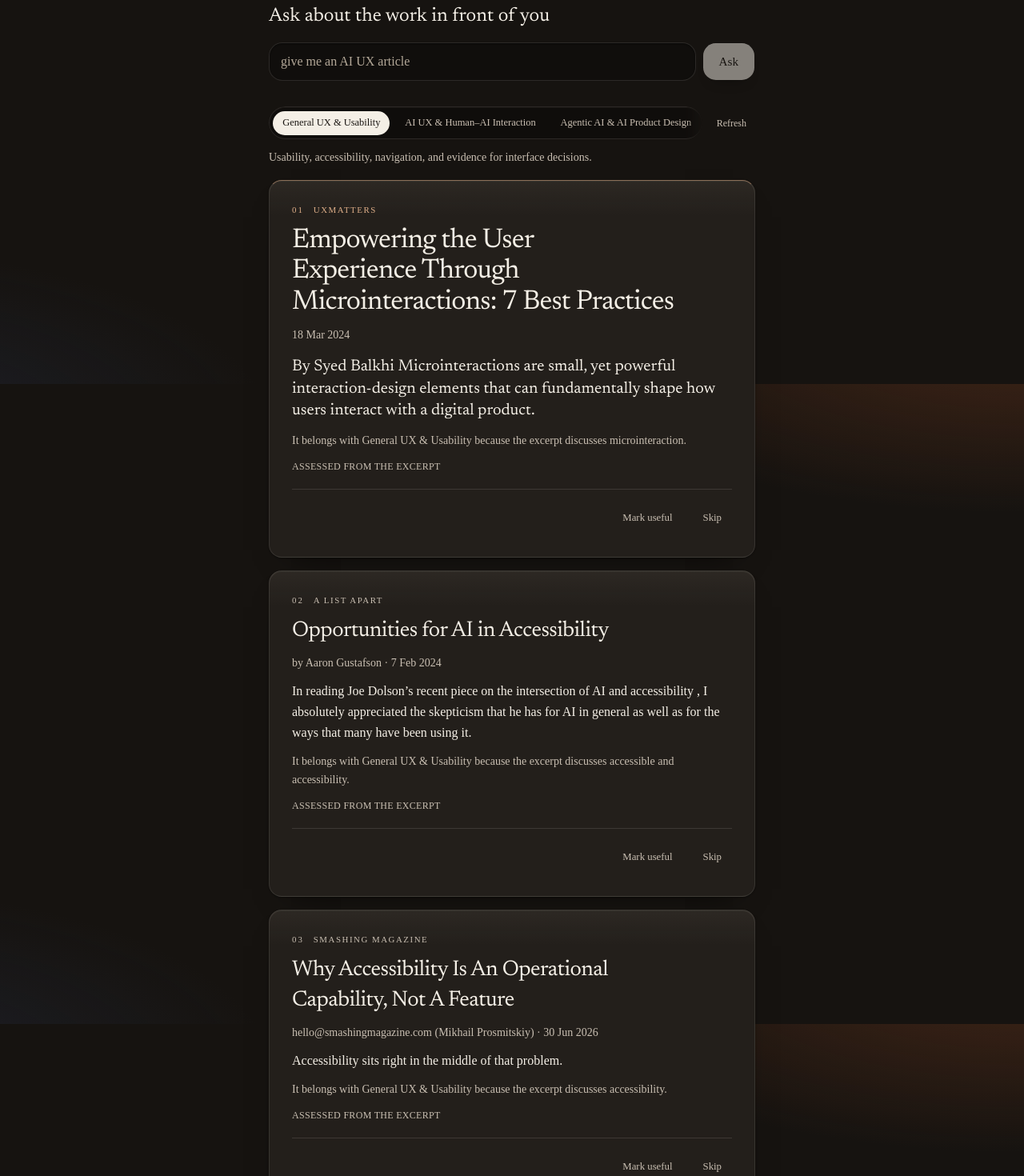
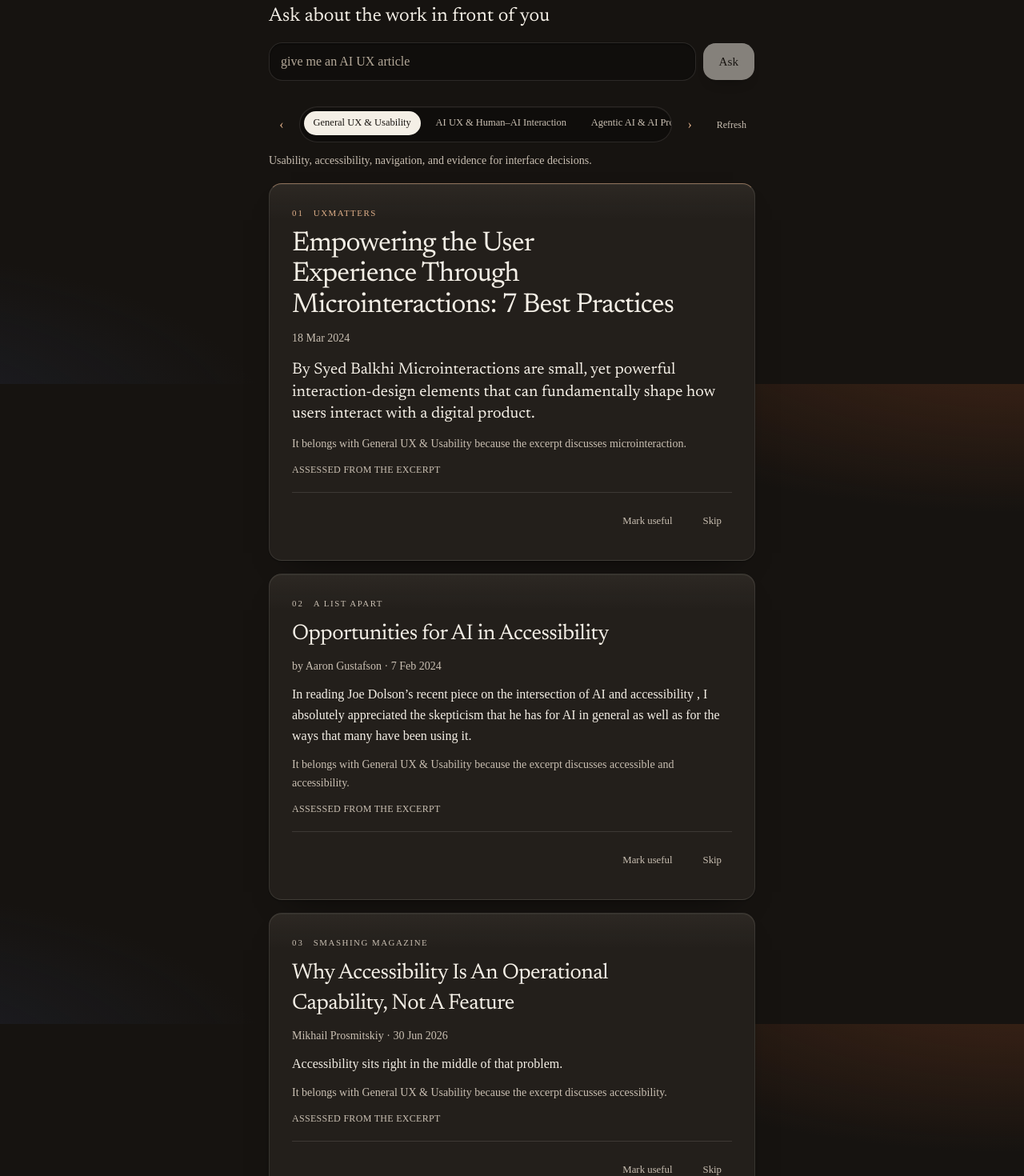
Before and after one commit to Divyaray16/reading-desk, a Next.js app in the folder web/: page / in a window 1280 px wide. Shown: the part 320-1790 px from the top of the page at 80% size. Built offline with nearby package versions, Linux system fonts and the light colour scheme.

Commit message:
Keep search results in the desk and show category scrolling.
Co-authored-by: raydivya7 <raydivya7@gmail.com>

```diff
--- a/web/app/globals.css
+++ b/web/app/globals.css
@@ -186,19 +186,30 @@
   gap: 0.3rem;
   min-width: 0;
   max-width: 100%;
-  padding: 0.2rem;
+  padding: 0.2rem 0.2rem 0.45rem;
   overflow-x: auto;
   overscroll-behavior-x: contain;
-  scrollbar-width: none;
+  scroll-behavior: smooth;
+  scrollbar-width: thin;
+  scrollbar-color: #e0b08a transparent;
   border: 1px solid var(--border);
   border-radius: 999px;
   background: rgba(8, 6, 5, 0.42);
   box-shadow: inset 0 1px 0 rgba(255, 236, 214, 0.04);
-  mask-image: linear-gradient(90deg, #000 0, #000 calc(100% - 1.25rem), transparent);
 }
 
 .desk-topics::-webkit-scrollbar {
-  display: none;
+  display: block;
+  height: 4px;
+}
+
+.desk-topics::-webkit-scrollbar-thumb {
+  background: #e0b08a;
+  border-radius: 999px;
+}
+
+.desk-topics::-webkit-scrollbar-track {
+  background: transparent;
 }
 
 .desk-topics > [data-slot="button"] {
--- a/web/components/desk.tsx
+++ b/web/components/desk.tsx
@@ -1,6 +1,6 @@
 "use client";
 
-import { useEffect, useState, type FormEvent } from "react";
+import { useEffect, useRef, useState, type FormEvent } from "react";
 import { Button } from "@/components/ui/button";
 import { ask, type AskResult } from "@/lib/ask";
 import { categories, DEFAULT_CATEGORY, type CategoryId } from "@/lib/categories";
@@ -79,7 +79,9 @@ export function Desk() {
   const [day, setDay] = useState<DayCache | null>(null);
   const [ready, setReady] = useState(false);
   const [draft, setDraft] = useState("");
+  const [asked, setAsked] = useState("");
   const [answer, setAnswer] = useState<AskResult | null>(null);
+  const topics = useRef<HTMLDivElement>(null);
 
   useEffect(() => {
     const today = kolkataDay();
@@ -127,6 +129,12 @@ export function Desk() {
 
   function choose(next: CategoryId) {
     setView(next);
+    setAnswer(null);
+    setAsked("");
+  }
+
+  function slideTopics(direction: number) {
+    topics.current?.scrollBy({ left: direction * 220, behavior: "smooth" });
   }
 
   function skip(id: string) {
@@ -162,6 +170,7 @@ export function Desk() {
     event.preventDefault();
     const question = draft.trim();
     if (!question) return;
+    setAsked(question);
     setAnswer(ask(question));
   }
 
@@ -204,12 +213,21 @@ export function Desk() {
             </Button>
           </div>
         </form>
-        {answer ? <Answer answer={answer} /> : null}
       </section>
 
       <div className="mt-8">
         <div className="desk-filter">
-          <div className="desk-topics" role="group" aria-label="Categories">
+          <Button
+            type="button"
+            variant="ghost"
+            size="sm"
+            className="h-8 w-8 shrink-0 rounded-full px-0 text-base text-ember"
+            aria-label="Scroll categories back"
+            onClick={() => slideTopics(-1)}
+          >
+            ‹
+          </Button>
+          <div ref={topics} className="desk-topics" role="group" aria-label="Categories">
             {categories.map((item) => (
               <Button
                 key={item.id}
@@ -228,6 +246,16 @@ export function Desk() {
               </Button>
             ))}
           </div>
+          <Button
+            type="button"
+            variant="ghost"
+            size="sm"
+            className="h-8 w-8 shrink-0 rounded-full px-0 text-base text-ember"
+            aria-label="Scroll categories forward"
+            onClick={() => slideTopics(1)}
+          >
+            ›
+          </Button>
           <Button type="button" variant="ghost" size="sm" className="h-8 shrink-0 rounded-full px-2.5 text-xs text-muted-foreground" onClick={refresh}>
             Refresh
           </Button>
@@ -239,9 +267,37 @@ export function Desk() {
         ) : null}
       </div>
 
+      {answer ? (
+        <div className="mt-4 flex items-baseline justify-between gap-3">
+          <p className="text-sm leading-relaxed text-muted-foreground">Matches for “{asked}”</p>
+          <button
+            type="button"
+            className="shrink-0 text-xs text-ember underline-offset-4 hover:underline"
+            onClick={() => {
+              setAnswer(null);
+              setAsked("");
+            }}
+          >
+            Back to the desk
+          </button>
+        </div>
+      ) : (
         <p className="mt-3 text-sm leading-relaxed text-muted-foreground">{viewLine}</p>
+      )}
 
-      <div aria-live="polite" data-blog-count={shown.length} data-category={view} data-day={today}>
+      <div aria-live="polite" data-blog-count={answer?.kind === "reads" ? answer.articles.length : shown.length} data-category={view} data-day={today}>
+        {answer?.kind === "none" ? (
+          <EmptyState kicker="No match" title="Nothing in the library fits." body={answer.text} />
+        ) : null}
+        {answer?.kind === "reads" ? (
+          <ol className="mt-4 flex list-none flex-col gap-4 p-0">
+            {answer.articles.map((article, index) => (
+              <ArticleItem key={article.id} article={article} number={String(index + 1).padStart(2, "0")} primary={index === 0} />
+            ))}
+          </ol>
+        ) : null}
+        {!answer ? (
+          <>
             {!ready ? <EmptyState kicker="Loading" title="Choosing three reads." body="The desk is lining up today’s articles." /> : null}
             {ready && shown.length === 0 && hiddenHere > 0 ? (
               <EmptyState
@@ -272,6 +328,8 @@ export function Desk() {
                 ))}
               </ol>
             ) : null}
+          </>
+        ) : null}
       </div>
 
       <p className="mt-14 border-t border-border pt-5 text-xs leading-relaxed text-muted-foreground">
@@ -291,25 +349,11 @@ function EmptyState({ kicker, title, body }: { kicker: string; title: string; bo
   );
 }
 
-function Answer({ answer }: { answer: AskResult }) {
-  if (answer.kind === "none") {
-    return (
-      <div data-ask-answer="none" aria-live="polite">
-        <EmptyState kicker="No match" title="Nothing in the library fits." body={answer.text} />
-      </div>
-    );
-  }
-
-  return (
-    <div className="mt-5" data-ask-answer="reads" aria-live="polite">
-      <p className="text-[0.68rem] font-medium tracking-[0.18em] text-muted-foreground uppercase">From the library</p>
-      <ol className="mt-4 flex list-none flex-col gap-4 p-0">
-        {answer.articles.map((article, index) => (
-          <ArticleItem key={article.id} article={article} number={String(index + 1).padStart(2, "0")} primary={index === 0} />
-        ))}
-      </ol>
-    </div>
-  );
+function readableAuthor(author: string): string {
+  const named = author.match(/\(([^)]+)\)/);
+  if (named?.[1] && !named[1].includes("@")) return named[1].trim();
+  if (author.includes("@")) return "";
+  return author.trim();
 }
 
 function ArticleItem({
@@ -327,7 +371,7 @@ function ArticleItem({
   onSkip?: () => void;
   onUseful?: () => void;
 }) {
-  const byline = [article.author, article.date].filter(Boolean).join(" · ");
+  const byline = [readableAuthor(article.author), article.date].filter(Boolean).join(" · ");
   return (
     <li className="min-w-0 list-none" data-blog-id={article.id}>
       <article className={primary ? "desk-card desk-card-lead min-w-0 px-5 py-6 sm:px-7 sm:py-7" : "desk-card min-w-0 px-5 py-6 sm:px-7 sm:py-7"}>
```
Lines whose indentation alone changed are shown as unchanged.
